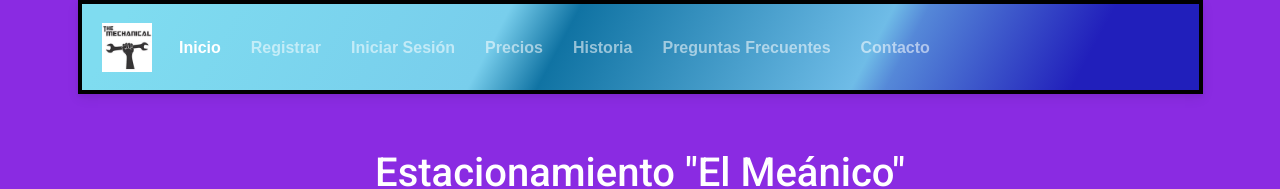
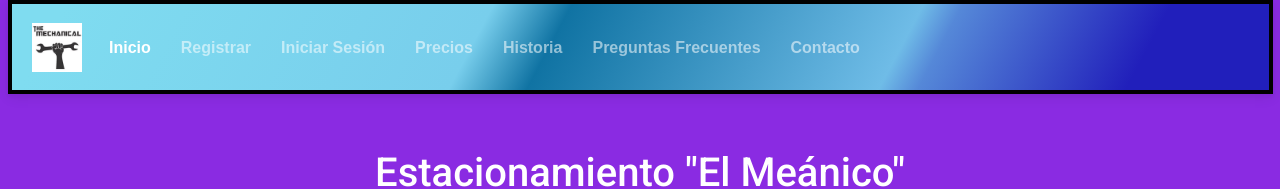
Before and after one commit to srisposi/elMecanico, a website: page index.html in a window 1280 px wide. Shown: the top 189 px of the page. Drawn offline with nearby package versions, Linux system fonts and the light colour scheme.

Commit message:
Resposive 1.2

```diff
--- a/index.html
+++ b/index.html
@@ -22,7 +22,7 @@
 </head>
 
 <body class="background">
-    <header class="container">
+    <header class="container-fluid">
           <!-- logo del negocio -->
     <nav class="navbar navbar-expand-lg navbar-dark bg-dark header__nav">
       <a class="navbar-brand  href="#">
@@ -33,7 +33,7 @@
         <span class="navbar-toggler-icon"></span>
       </button>
             <!-- Links de navegación -->
-        <div class="collapse navbar-collapse" id="#navbarSupportedContent">
+        <div class="collapse navbar-collapse" id="navbarSupportedContent">
           <ul class="navbar-nav mr-auto">
             <li class="nav-item active">
               <a class="nav-link" href="index.html">Inicio<span class="sr-only">(current)</span></a>
```
Also changed, not shown: pages/contacto.html (+2 -2 lines), pages/historia.html (+2 -2 lines), pages/iniciar-sesion.html (+2 -2 lines), pages/precios.html (+2 -2 lines), pages/preguntas-frecuentes.html (+2 -2 lines), pages/registrar.html (+2 -2 lines).
